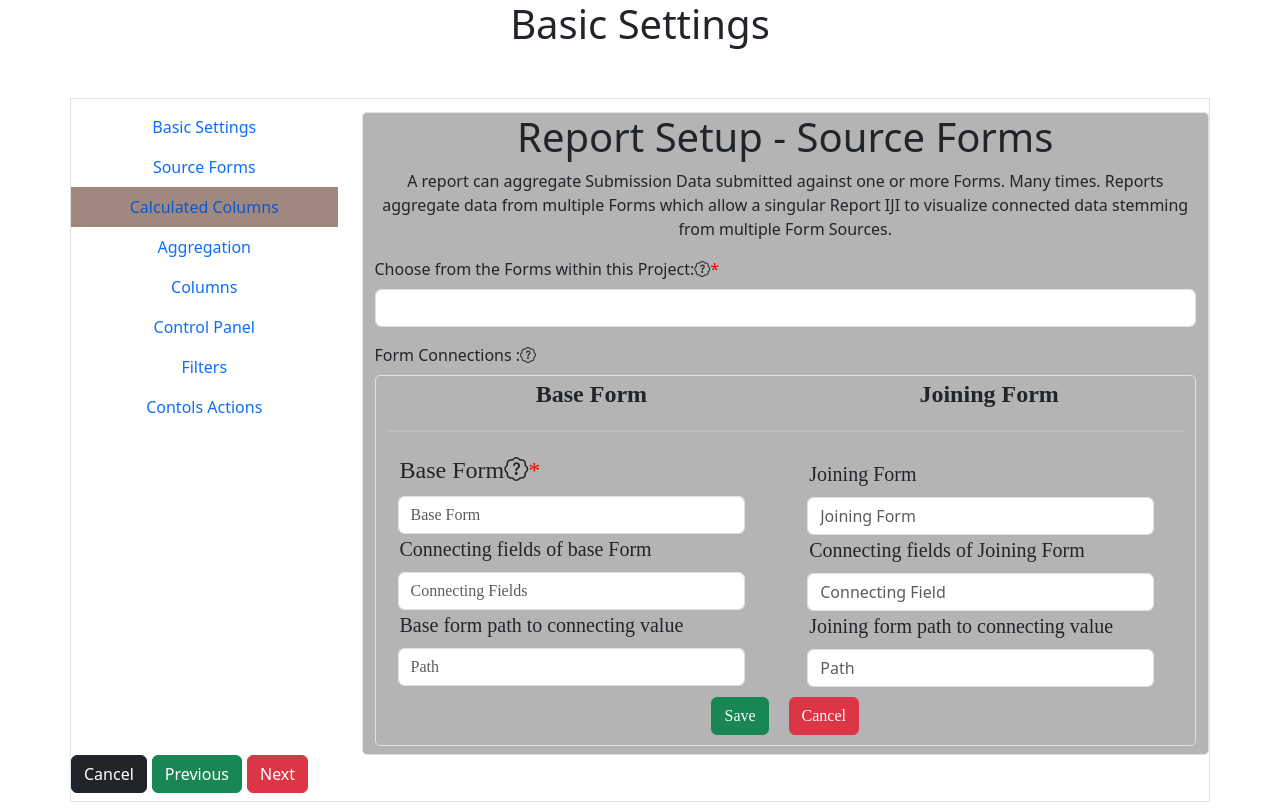
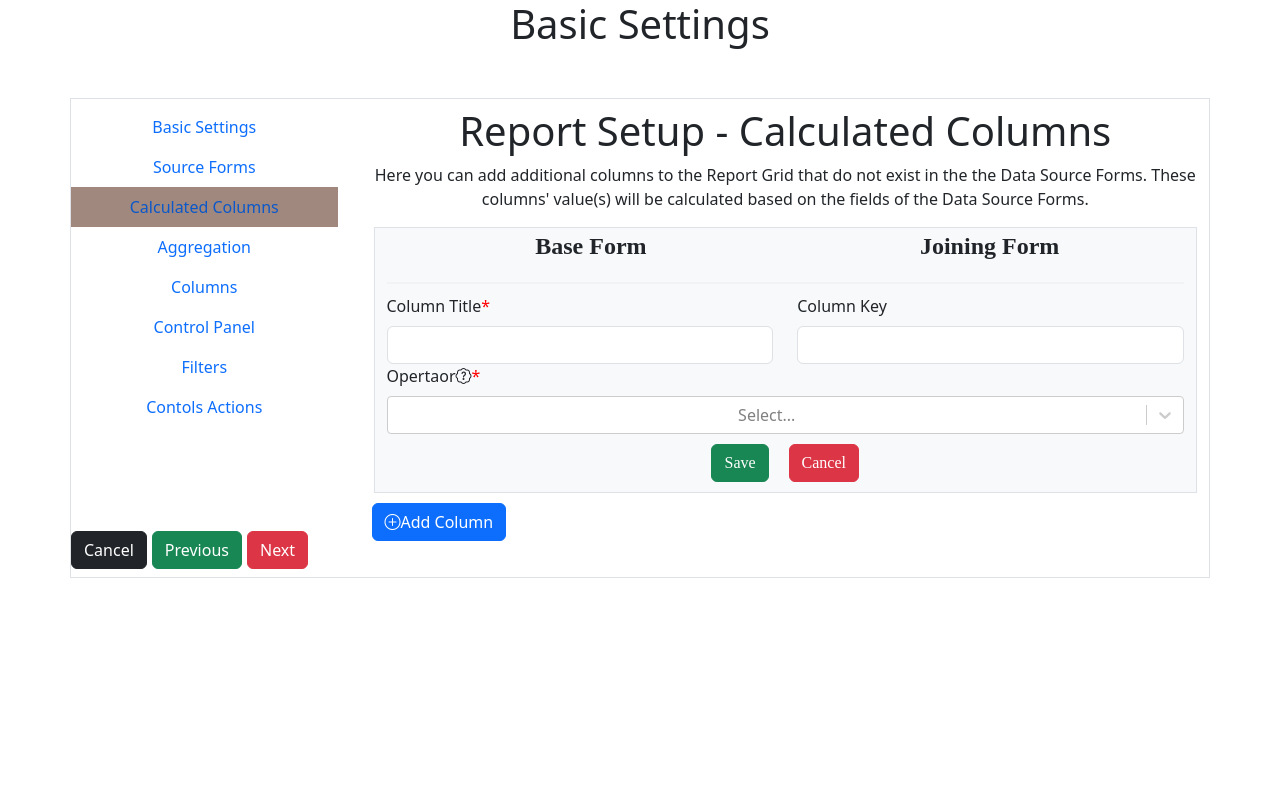
Before and after one commit to stellar-droid/finalReport, a React (Create React App) app: page / in a window 1280 px wide. Both pictures are taken after a click on the tab "Calculated Columns". Built offline with nearby package versions, Linux system fonts and the light colour scheme.

Commit message:
Calculated Columns Done

```diff
--- a/package.json
+++ b/package.json
@@ -13,6 +13,7 @@
     "@types/node": "^16.18.86",
     "@types/react": "^18.2.63",
     "@types/react-dom": "^18.2.20",
+    "@types/react-select": "^5.0.1",
     "bootstrap": "^5.3.3",
     "bootstrap-icons": "^1.11.3",
     "react": "^18.2.0",
@@ -22,6 +23,7 @@
     "react-dom": "^18.2.0",
     "react-icons": "^5.0.1",
     "react-scripts": "5.0.1",
+    "react-select": "^5.8.0",
     "typescript": "^4.9.5",
     "web-vitals": "^2.1.4"
   },
--- a/src/App.css
+++ b/src/App.css
@@ -106,3 +106,8 @@
   background-color: #A1887F; /* Set your desired background color */
   color: #fff; /* Set your desired text color */
 }
+
+
+#formGridCheckbox{
+  display: flex;
+}
--- a/src/components/BasicSettings.tsx
+++ b/src/components/BasicSettings.tsx
@@ -1,8 +1,51 @@
 import React from 'react'
-
+import { Container,Row,Col, Button } from 'react-bootstrap';
+import Form from 'react-bootstrap/Form';
+import '../App.css';
 const BasicSettings = () => {
   return (
-    <div>BasicSettings</div>
+    <>
+        <Form >
+            <Container className='basicsettings'>
+        <h1>Report Setup - Basic Settings</h1>
+        <Row className="mb-3">
+        <Form.Group as={Col} controlId="formGridEmail">
+          <Form.Label style={{display:'flex'}}>Report Title </Form.Label>
+          <Form.Control type="text" placeholder="Report Title" />
+        </Form.Group>
+
+        <Form.Group as={Col} controlId="formGridPassword">
+          <Form.Label style={{display:'flex'}}>Report Name</Form.Label>
+          <Form.Control type="text" placeholder="Report Name" />
+        </Form.Group>
+        <h3 style={{fontWeight:'lighter',display:"flex",marginTop:'10px'}}>Report Grid - Basic Settings</h3>
+
+      </Row>
+
+      <Form.Group className="mb-3" controlId="formGridAddress1">
+        <Form.Label style={{display:'flex'}}>Items per page</Form.Label>
+        <Form.Control placeholder="10,20,30" />
+      </Form.Group>
+
+
+
+
+
+      <Form.Group className="mb-3 " id="formGridCheckbox">
+        <Form.Check type="checkbox" label="Enable to Store Request Result in the Cache" />
+      </Form.Group>
+      <Form.Group className="mb-3" controlId="formGridAddress1">
+        <Form.Label style={{display:'flex'}}>Cell max width</Form.Label>
+        <Form.Control placeholder="" />
+      </Form.Group>
+      {/* <Button variant="primary" type="submit">
+        Submit
+      </Button> */}
+            </Container>
+
+        </Form>
+
+    </>
   )
 }
 
--- /dev/null
+++ b/src/components/CalculatedColumns.tsx
@@ -0,0 +1,90 @@
+import React from 'react'
+import { Col, Container, Form, Row, InputGroup, OverlayTrigger, Tooltip, Button, Dropdown, DropdownButton } from 'react-bootstrap';
+import Select from "react-select";
+
+const CalculatedColumns = () => {
+
+  const customRenderTooltip = (content: string) => (props: any) => (
+    <Tooltip id="button-tooltip" {...props}>
+      {content}
+    </Tooltip>
+  );
+
+  const options = [
+    { value: 'chocolate', label: 'Chocolate' },
+    { value: 'strawberry', label: 'Strawberry' },
+    { value: 'vanilla', label: 'Vanilla' }
+  ]
+
+
+
+  return (
+    <>
+      <Form>
+        <Container>
+          <h1>Report Setup - Calculated Columns</h1>
+          <p>Here you can add additional columns to the Report Grid that do not exist in the the Data Source Forms. These columns' value(s)
+            will be calculated based on the fields of the Data Source Forms.</p>
+
+          <Container className='border  bg-light'>
+            <div style={{ display: 'flex' }}>
+
+              <Form.Label as="legend" style={{ marginLeft: '10px', fontFamily: 'TimesNewroman', fontWeight: 'bold' }}>
+                Base Form
+              </Form.Label>
+
+              <Form.Label as="legend" style={{ marginLeft: '10px', fontFamily: 'TimesNewroman', fontWeight: 'bold' }}>
+                Joining Form
+              </Form.Label>
+
+            </div>
+
+            <hr style={{ border: '1px solid #ddd', margin: '10px 0' }} />
+            <Row>
+              <Col>
+                <Form.Group>
+                  <Form.Label style={{ display: 'flex' }}>Column Title <span style={{ color: 'red' }}>*</span></Form.Label>
+                  <Form.Control required></Form.Control>
+                </Form.Group>
+              </Col>
+              <Col>
+                <Form.Label style={{ display: 'flex' }}>Column Key</Form.Label>
+                <Form.Control required/>
+              </Col>
+
+
+            </Row>
+            <Col>
+              <Form.Group>
+                <Form.Label style={{ display: 'flex' }}>Opertaor
+                  <OverlayTrigger
+                    placement="right"
+                    delay={{ show: 250, hide: 400 }}
+                    overlay={customRenderTooltip('Choose Operator')}
+                  >
+                    <i className="bi bi-patch-question"></i>
+                  </OverlayTrigger>
+                  <span style={{ color: 'red' }}>*</span></Form.Label>
+                <Select options={options} isClearable required/>
+              </Form.Group>
+            </Col>
+            <Button variant="success" type="submit" style={{ margin: '10px', fontFamily: 'TimesNewroman' }}>
+              Save
+            </Button>
+            <Button variant="danger" type="submit" style={{ margin: '10px', fontFamily: 'TimesNewroman' }}>
+              Cancel
+            </Button>
+
+          </Container>
+        </Container>
+            <Button style={{display:'flex',position:'relative',left:'10px',top:'10px'}}>
+            <i className="bi bi-plus-circle"></i>
+              Add Column
+            </Button>
+
+      </Form>
+    </>
+  )
+}
+
+export default CalculatedColumns
--- a/src/components/SideNavbar.tsx
+++ b/src/components/SideNavbar.tsx
@@ -7,6 +7,8 @@ import 'bootstrap/dist/css/bootstrap.min.css';
 // import 'font-awesome/css/font-awesome.min.css';
 import SourceForms from './SourceForms';
 import '../App.css'
+import BasicSettings from './BasicSettings';
+import CalculatedColumns from './CalculatedColumns';
 function SideNavbar() {
   const [activeTab, setActiveTab] = React.useState<string | null>("basicSettings");
   const [reportTitle, setReportTitle] = React.useState<string | undefined>("");
@@ -105,10 +107,7 @@ function SideNavbar() {
           <Col sm={9}>
             <Tab.Content className='tabcontent'>
               <Tab.Pane eventKey="basicSettings" className="tabContent">
-                {/* <SourceForms/> */}
-                <h1>
-                    Basic Settings
-                </h1>
+                <BasicSettings />
               </Tab.Pane>
 
               <Tab.Pane eventKey="sourceForms" className="tabContent">
@@ -117,7 +116,7 @@ function SideNavbar() {
               </Tab.Pane>
 
               <Tab.Pane eventKey="calculatedForms" className="tabContent">
-              <SourceForms/>
+              <CalculatedColumns/>
 
               </Tab.Pane>
 
--- a/src/components/SourceForms.tsx
+++ b/src/components/SourceForms.tsx
@@ -6,12 +6,13 @@ import InputGroup from 'react-bootstrap/InputGroup';
 
 const SourceForms = () => {
   const [isFormSubmitted, setFormSubmitted] = React.useState(false);
-  const renderTooltip = (props: any) => (
+
+
+  const customRenderTooltip = (content:string) => (props:any) => (
     <Tooltip id="button-tooltip" {...props}>
-      Simple tooltip
+      {content}
     </Tooltip>
   );
-
 
   const handleSubmit = (event: any) => {
     // Your form submission logic goes here
@@ -37,7 +38,7 @@ const SourceForms = () => {
           <OverlayTrigger
             placement="right"
             delay={{ show: 250, hide: 400 }}
-            overlay={renderTooltip}
+            overlay={customRenderTooltip('Choose Forms')}
           >
             <i className="bi bi-patch-question"></i>
           </OverlayTrigger>
@@ -50,7 +51,7 @@ const SourceForms = () => {
           <OverlayTrigger
             placement="right"
             delay={{ show: 250, hide: 400 }}
-            overlay={renderTooltip}
+            overlay={customRenderTooltip('Choose Forms Connections')}
           >
             <i className="bi bi-patch-question"></i>
           </OverlayTrigger>
@@ -80,7 +81,7 @@ const SourceForms = () => {
                 <OverlayTrigger
                   placement="right"
                   delay={{ show: 250, hide: 400 }}
-                  overlay={renderTooltip}
+                  overlay={customRenderTooltip('Choose Base Forms')}
                 >
 
                   <i className="bi bi-patch-question"></i>
```
Also changed, not shown: src/components/Aggregation.tsx (added, +16 -0 lines), 1 other file (tests, documents, lock files or other folders).
